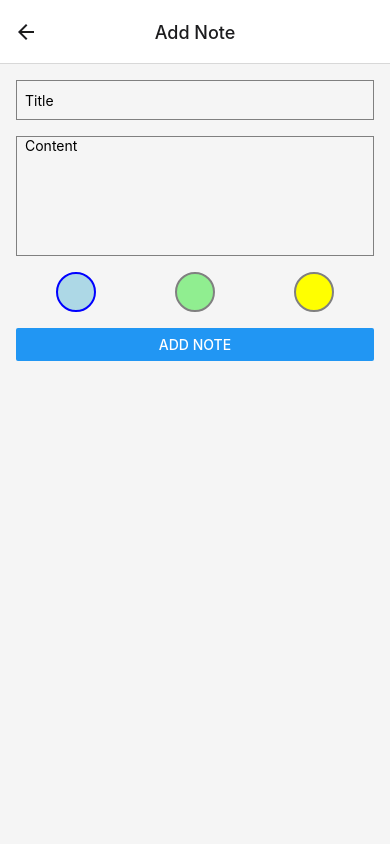
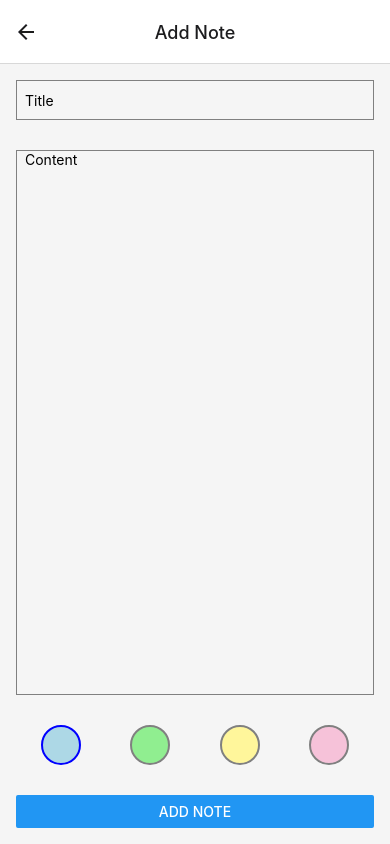
Before and after one commit to JuliusVitikainen/R8_AdvAppDev_Project, a React Native app: screen /NewNoteScreen in a window 390 px wide. Built offline with nearby package versions, Linux system fonts and the light colour scheme.

Commit message:
Improved NewNoteScreen layout and added a color

```diff
--- a/screens/NewNoteScreen.tsx
+++ b/screens/NewNoteScreen.tsx
@@ -20,7 +20,8 @@ const NewNoteScreen: React.FC = () => {
     const colorOptions = [
         { label: "Blue", value: "lightblue" },
         { label: "Green", value: "lightgreen" },
-        { label: "Yellow", value: "yellow" },
+        { label: "Yellow", value: "#fff69b" },
+        { label: "Pink", value: "#f6c2d9" },
     ];
 
     const handleColorSelect = (color) => {
@@ -78,26 +79,28 @@ const styles = StyleSheet.create({
         flex: 1,
         padding: 16,
         backgroundColor: "#f5f5f5",
+        justifyContent: 'space-between',
     },
     titleInput: {
         height: 40,
         borderColor: 'gray',
         borderWidth: 1,
-        marginBottom: 16,
+        marginBottom: 30,
         paddingHorizontal: 8,
     },
     largeInput: {
+        flex: 1,
         height: 120,
         borderColor: 'gray',
         borderWidth: 1,
-        marginBottom: 16,
+        marginBottom: 30,
         paddingHorizontal: 8,
         textAlignVertical: 'top',
     },
     colorOptionsContainer: {
         flexDirection: 'row',
         justifyContent: 'space-around',
-        marginBottom: 16,
+        marginBottom: 30,
     },
     colorOption: {
         width: 40,
```
